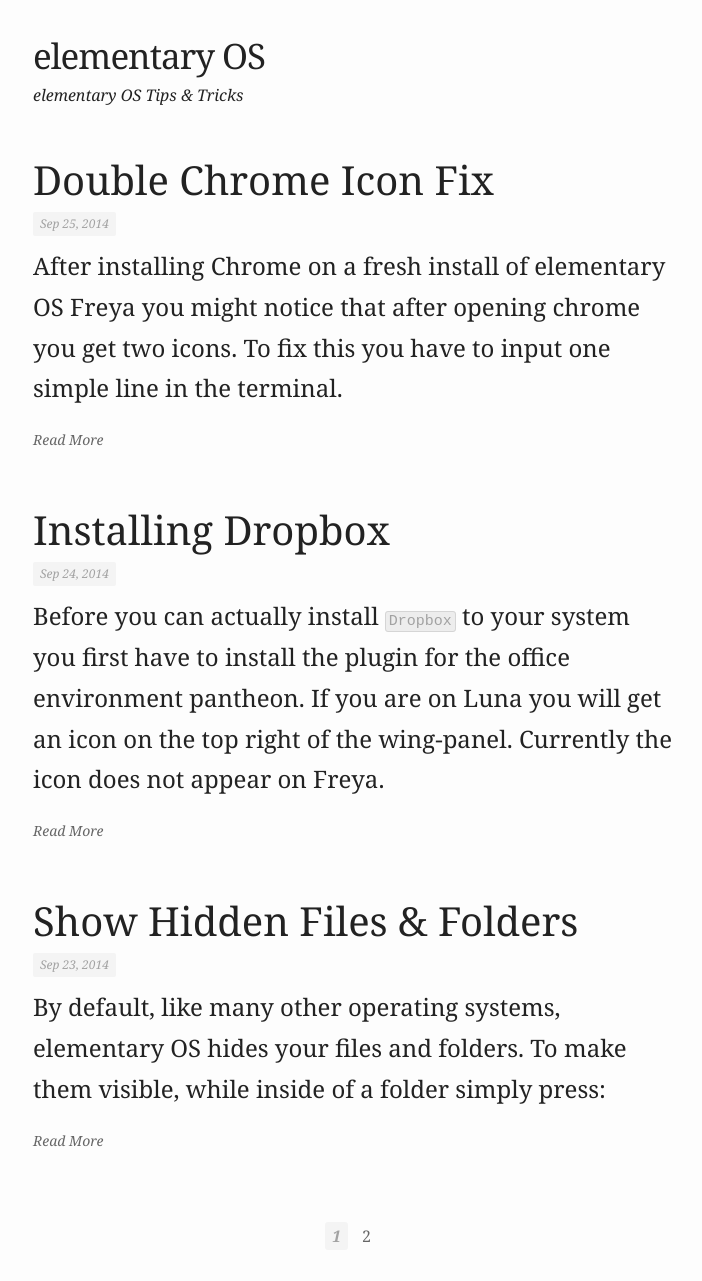
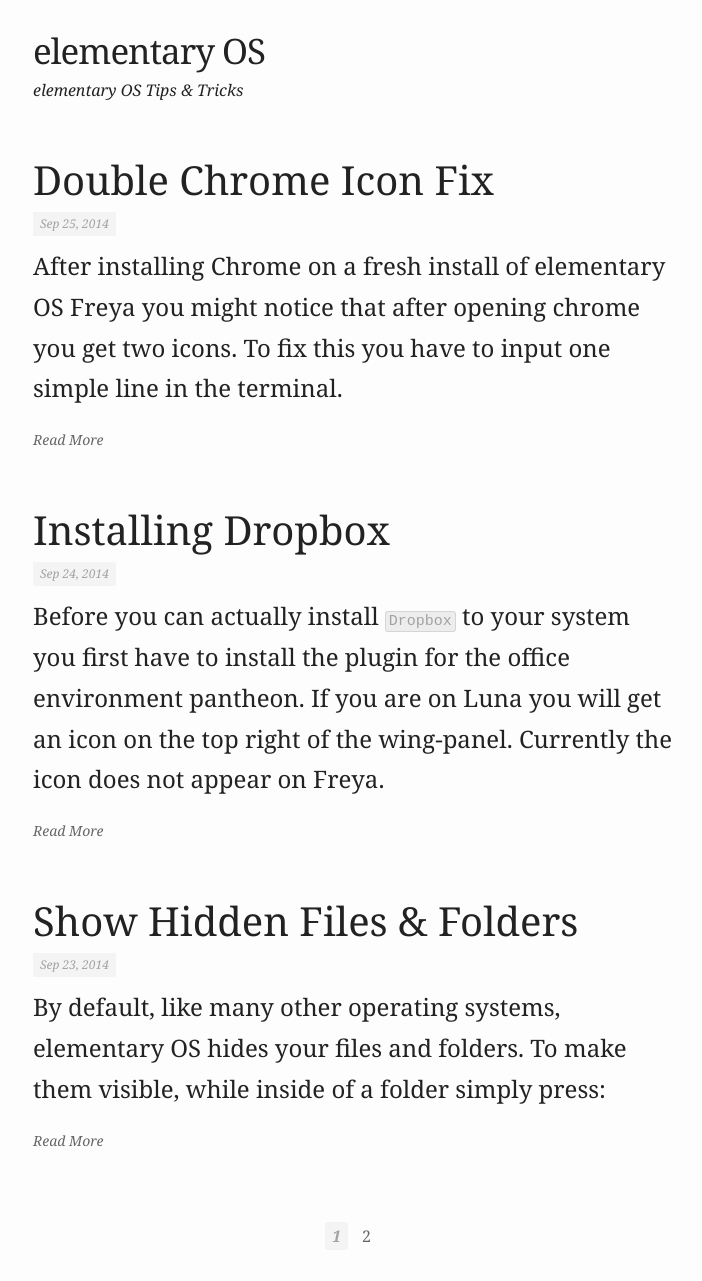
Before and after one commit to timbog80/timbog80.github.io, a Jekyll site: the page built from index.html, in a window 1280 px wide and 1301 px high. Shown: the top 1281 px of the window, without its empty margins (287-989 px from the left). Built offline with Jekyll 4.4.1, drawn with Linux system fonts in a browser that asks for light colours; nearby versions of some CDN libraries; the list of posts is cut into pages by our own code.

Commit message:
header fix

```diff
--- a/_sass/_layout.scss
+++ b/_sass/_layout.scss
@@ -6,12 +6,10 @@
   width: 100%;
   z-index: 100;
   top: 0;
-  padding: 30px 0;
+  padding: 25px 0 35px 0;
   @include transition(all, .27s, ease);
 
   &.smaller {
-    position: fixed;
-    padding: 15px 0 25px 0;
     background: #333333;
     opacity: .92;
 
@@ -94,6 +92,9 @@
   }
 }
 
+/**
+ * Arrow-Right effect
+ */
 .post-read {
   font-size: $mediam-font-size;
   display: inline-block;
```
Also changed, not shown: 1 other file.
